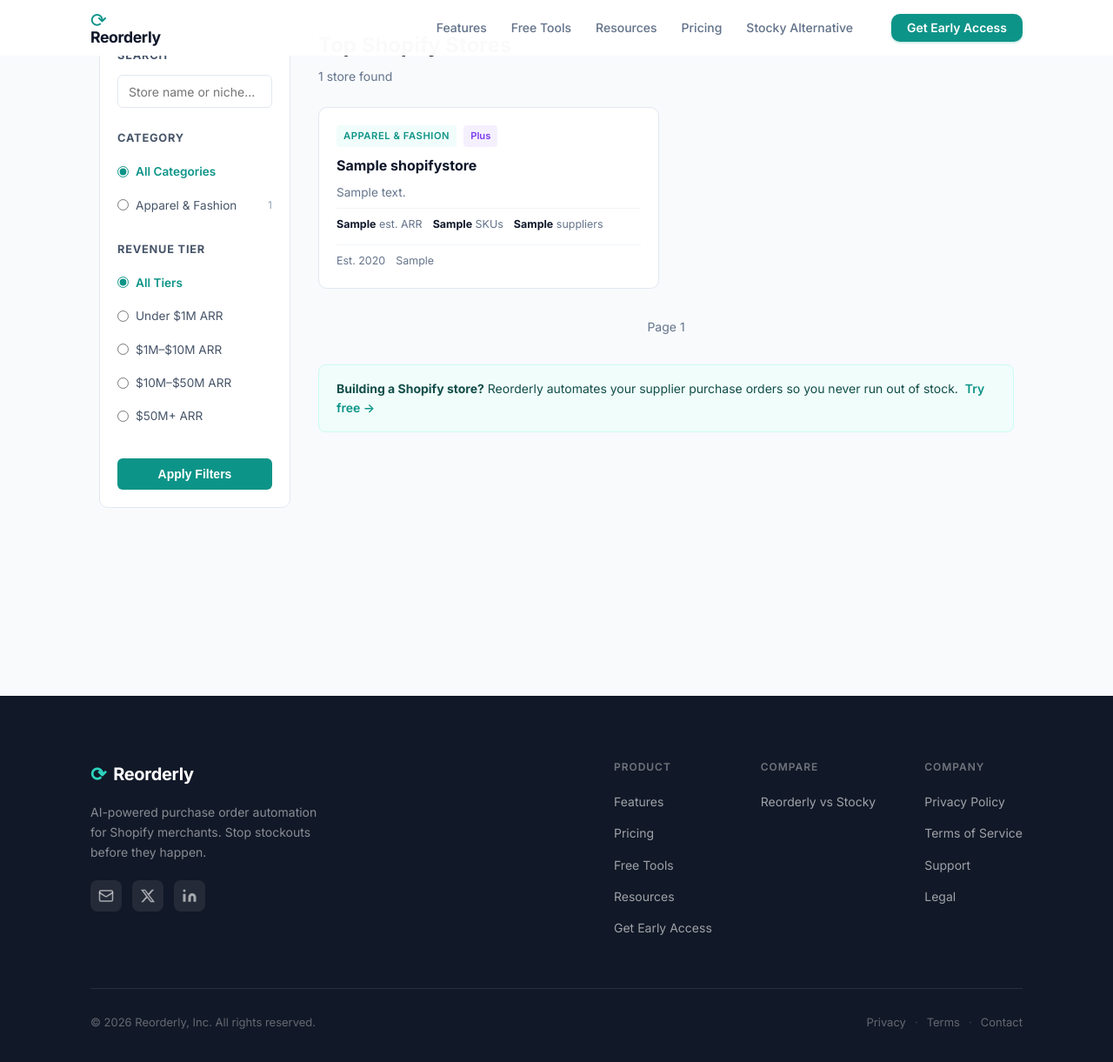
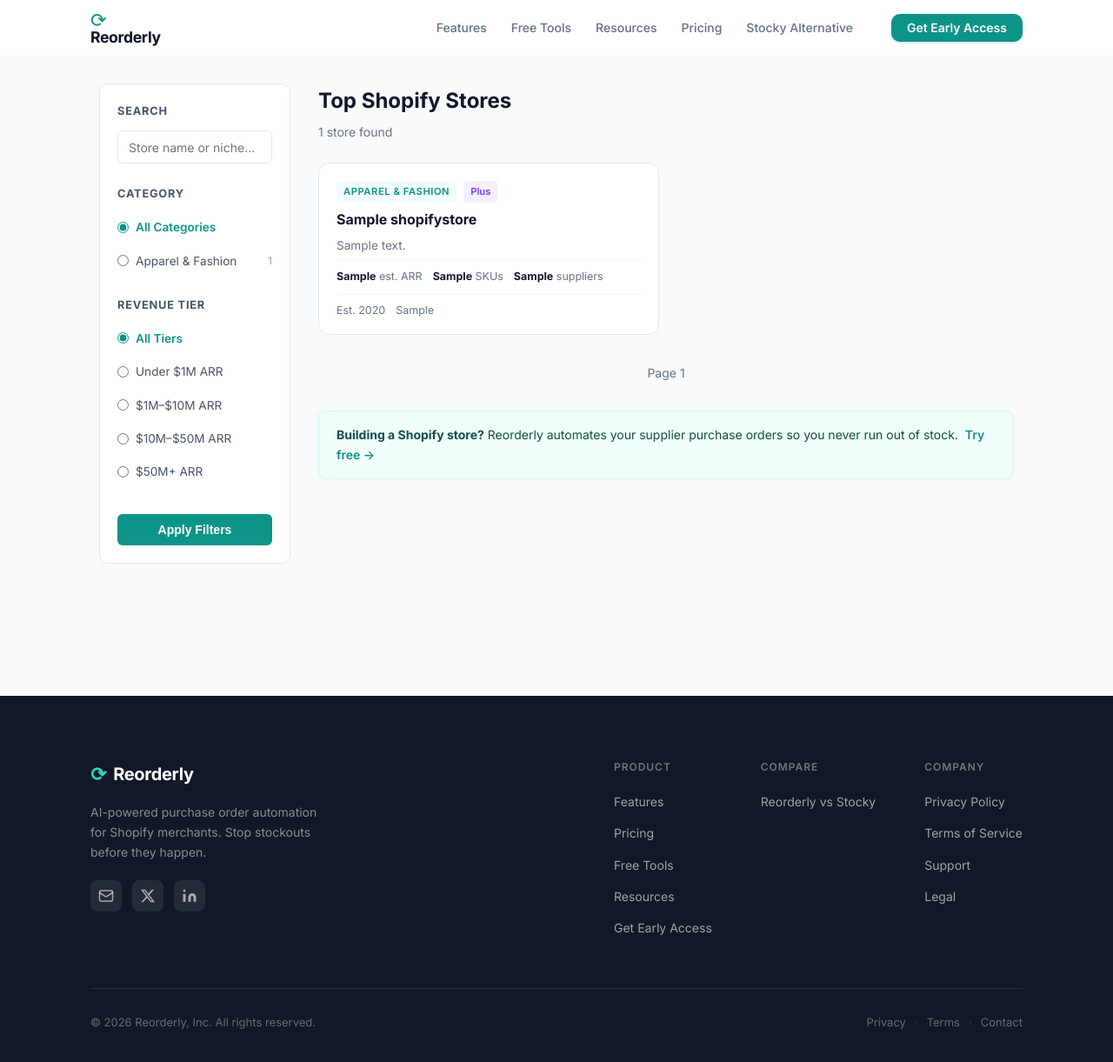
Before and after one commit to kyletran77/reorderly-web, a Django app: page /directory/stores/ in a window 1280 px wide. Shown: the top 1221 px of the page at 87% size. Run offline with Django 5.2, Linux system fonts and the light colour scheme; tables that the repository leaves empty hold one stand-in row (values such as "Sample post").

Commit message:
Refine card styles and adjust sidebar position
Updated card styles and sidebar positioning for better layout.

```diff
--- a/static/css/directory.css
+++ b/static/css/directory.css
@@ -3,9 +3,12 @@
    ============================================================ */
 
 /* ── Layout ── */
+:root { --nav-h: 64px; }
+
 .dir-layout {
   min-height: 100vh;
   background: #f8fafc;
+  padding-top: var(--nav-h);
 }
 
 /* ── Hero ── */
@@ -143,15 +146,16 @@
 .dir-card {
   background: white;
   border: 1px solid #e2e8f0;
-  border-radius: 10px;
-  padding: 1.25rem;
+  border-radius: 12px;
+  padding: 1.25rem 1.25rem 1rem;
   text-decoration: none;
   color: inherit;
   display: flex;
   flex-direction: column;
-  gap: 0.5rem;
-  transition: box-shadow 0.15s, border-color 0.15s;
+  gap: 0.4rem;
+  transition: box-shadow 0.18s, border-color 0.18s, transform 0.18s;
 }
+.dir-card:hover { transform: translateY(-2px); }
 .dir-card:hover { box-shadow: 0 4px 16px rgba(0,0,0,0.08); border-color: #0d9488; }
 .dir-card__top { display: flex; gap: 0.5rem; flex-wrap: wrap; align-items: center; }
 .dir-card__cat {
@@ -210,7 +214,7 @@
 }
 
 /* ── Sidebar filters ── */
-.dir-sidebar { position: sticky; top: 1.5rem; }
+.dir-sidebar { position: sticky; top: calc(var(--nav-h) + 1rem); }
 .dir-filter-form { background: white; border: 1px solid #e2e8f0; border-radius: 10px; padding: 1.25rem; }
 .dir-filter-section { margin-bottom: 1.5rem; }
 .dir-filter-title { font-size: 0.8rem; font-weight: 700; text-transform: uppercase; letter-spacing: 0.06em; color: #475569; margin: 0 0 0.75rem; }
```
